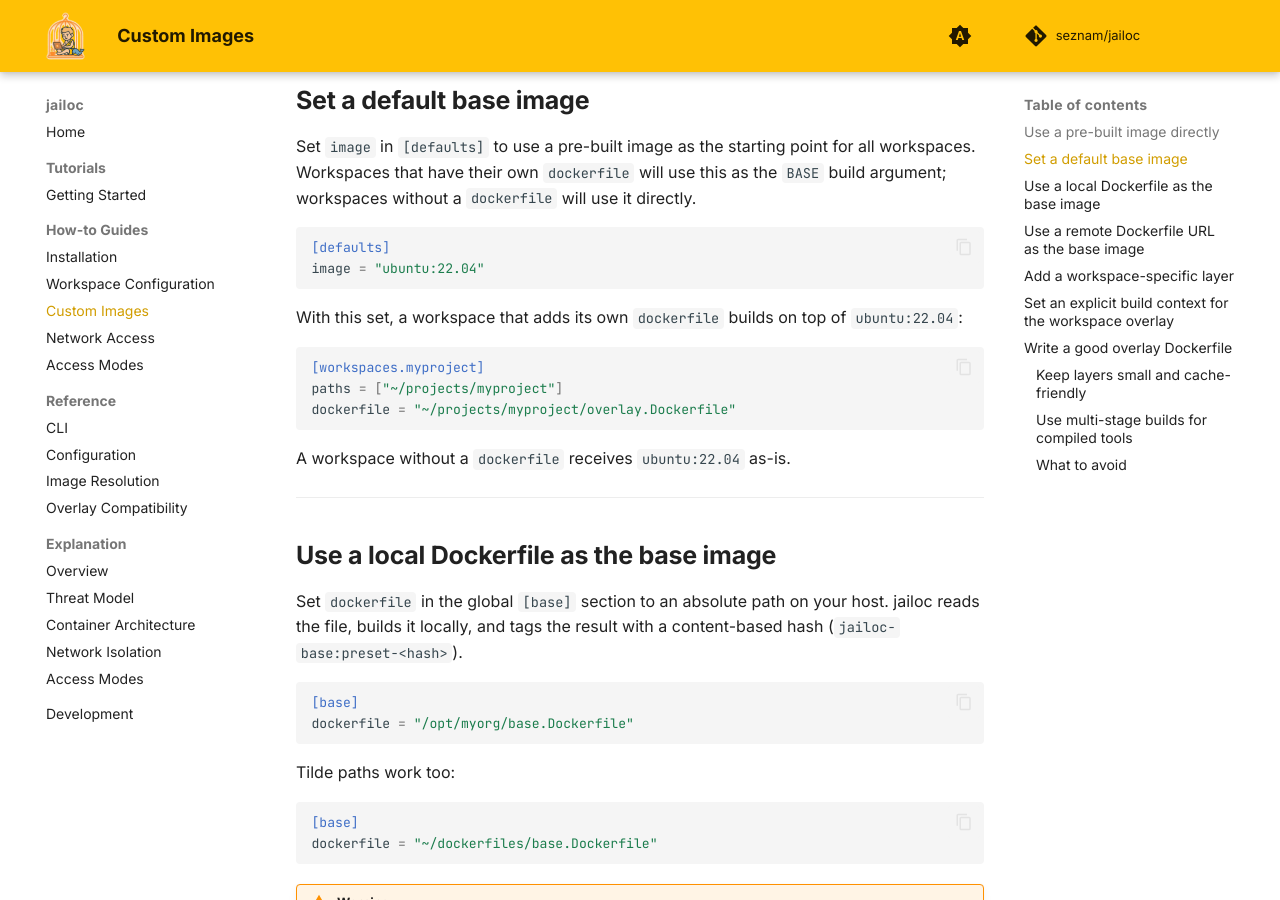
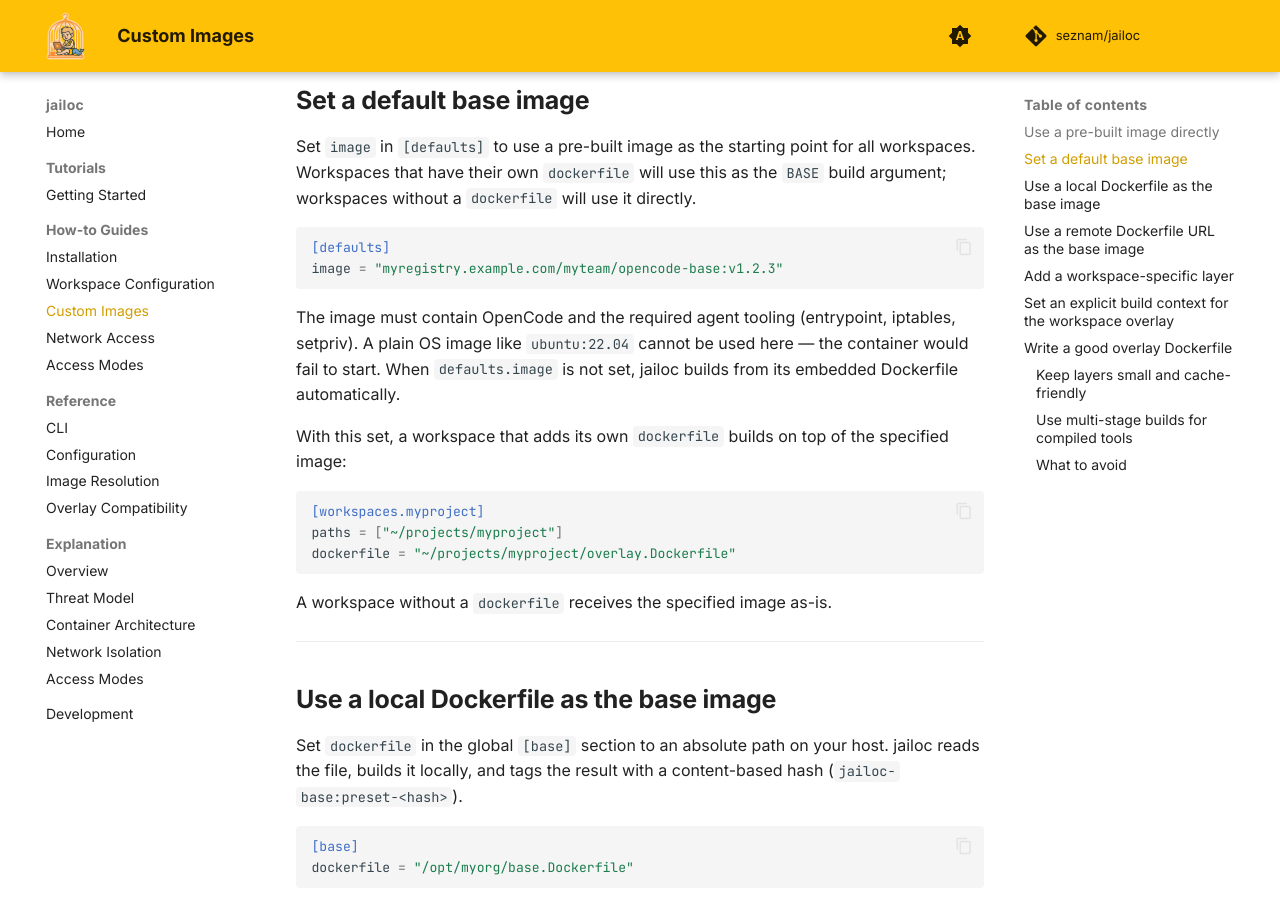
Before and after one commit to speedo17/jailoc, an MkDocs documentation site: the page built from docs/how-to/custom-images.md, in a window 1280 px wide and 900 px high, scrolled down 589 px. Built offline with MkDocs 1.6.1 and Material for MkDocs 9.7.7, drawn with Linux system fonts in a browser that asks for light colours; comment, search, counter and statistics services are not loaded.

Commit message:
docs: replace misleading ubuntu:22.04 defaults.image example (#34)

````diff
--- a/docs/how-to/custom-images.md
+++ b/docs/how-to/custom-images.md
@@ -25,10 +25,12 @@ Set `image` in `[defaults]` to use a pre-built image as the starting point for a
 
 ```toml
 [defaults]
-image = "ubuntu:22.04"
+image = "myregistry.example.com/myteam/opencode-base:v1.2.3"
 ```
 
-With this set, a workspace that adds its own `dockerfile` builds on top of `ubuntu:22.04`:
+The image must contain OpenCode and the required agent tooling (entrypoint, iptables, setpriv). A plain OS image like `ubuntu:22.04` cannot be used here — the container would fail to start. When `defaults.image` is not set, jailoc builds from its embedded Dockerfile automatically.
+
+With this set, a workspace that adds its own `dockerfile` builds on top of the specified image:
 
 ```toml
 [workspaces.myproject]
@@ -36,7 +38,7 @@ paths = ["~/projects/myproject"]
 dockerfile = "~/projects/myproject/overlay.Dockerfile"
 ```
 
-A workspace without a `dockerfile` receives `ubuntu:22.04` as-is.
+A workspace without a `dockerfile` receives the specified image as-is.
 
 ---
 
````
Also changed, not shown: docs/reference/configuration.md (+1 -1 lines).
